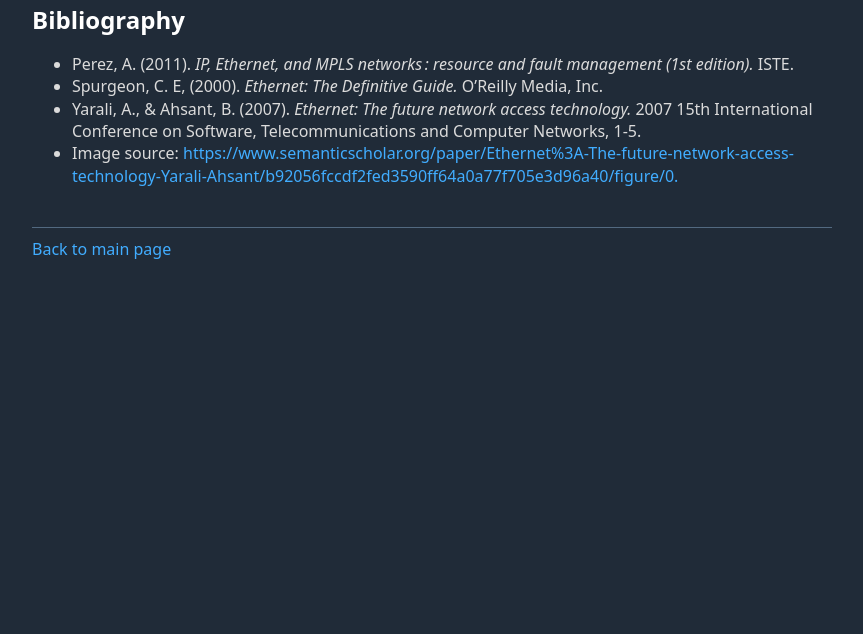
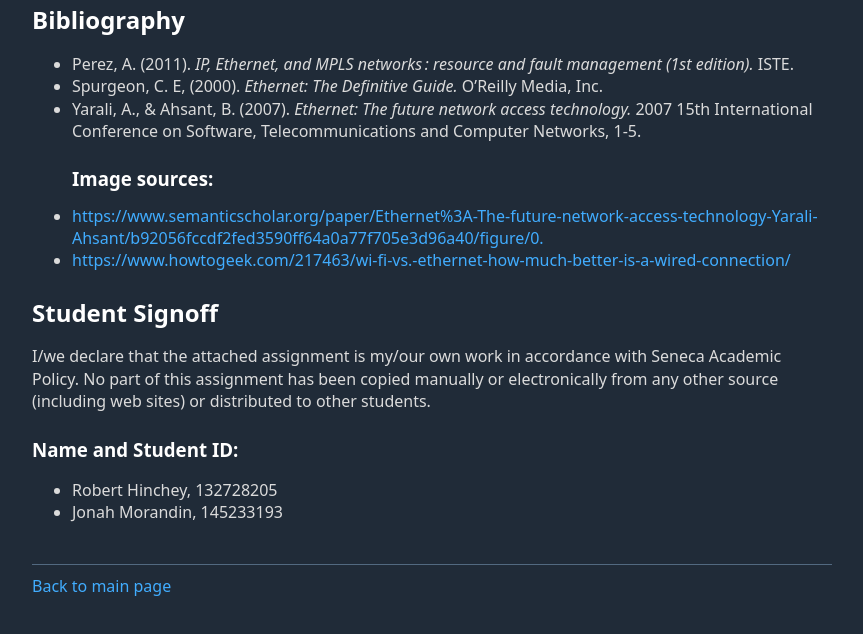
Before and after one commit to NintenJoSP/NintenJoSP.github.io, a plain HTML site: page citations.html in a window 1280 px wide. Shown: the part 94-728 px from the top of the page, without its empty margins (208-1071 px from the left). Drawn offline with nearby package versions, Linux system fonts and the light colour scheme.

Commit message:
Add files via upload

```diff
--- a/citations.html
+++ b/citations.html
@@ -17,9 +17,27 @@
         <li>Yarali, A., & Ahsant, B. (2007). <i>Ethernet: The future network access technology.</i> 2007 15th
             International
             Conference on Software, Telecommunications and Computer Networks, 1-5.</li>
-        <li>Image source:
+        <h3>Image sources:</h3>
+        <li>
             <a
                 href="https://www.semanticscholar.org/paper/Ethernet%3A-The-future-network-access-technology-Yarali-Ahsant/b92056fccdf2fed3590ff64a0a77f705e3d96a40/figure/0.">https://www.semanticscholar.org/paper/Ethernet%3A-The-future-network-access-technology-Yarali-Ahsant/b92056fccdf2fed3590ff64a0a77f705e3d96a40/figure/0.</a>
+        </li>
+        <li><a
+                href="https://www.howtogeek.com/217463/wi-fi-vs.-ethernet-how-much-better-is-a-wired-connection/">https://www.howtogeek.com/217463/wi-fi-vs.-ethernet-how-much-better-is-a-wired-connection/</a>
+        </li>
+    </ul>
+    <h2>Student Signoff</h2>
+    <p>I/we declare that the attached assignment is my/our own work in accordance with Seneca Academic Policy. No part
+        of this assignment has been copied manually or electronically from any other source (including web sites) or
+        distributed to other students.
+    </p>
+    <h3>Name and Student ID:</h3>
+    <ul>
+        <li>
+            Robert Hinchey, 132728205
+        </li>
+        <li>
+            Jonah Morandin, 145233193
         </li>
     </ul>
 </body>
```
Also changed, not shown: index.html (+4 -0 lines), Ethernet.jpg (added).
